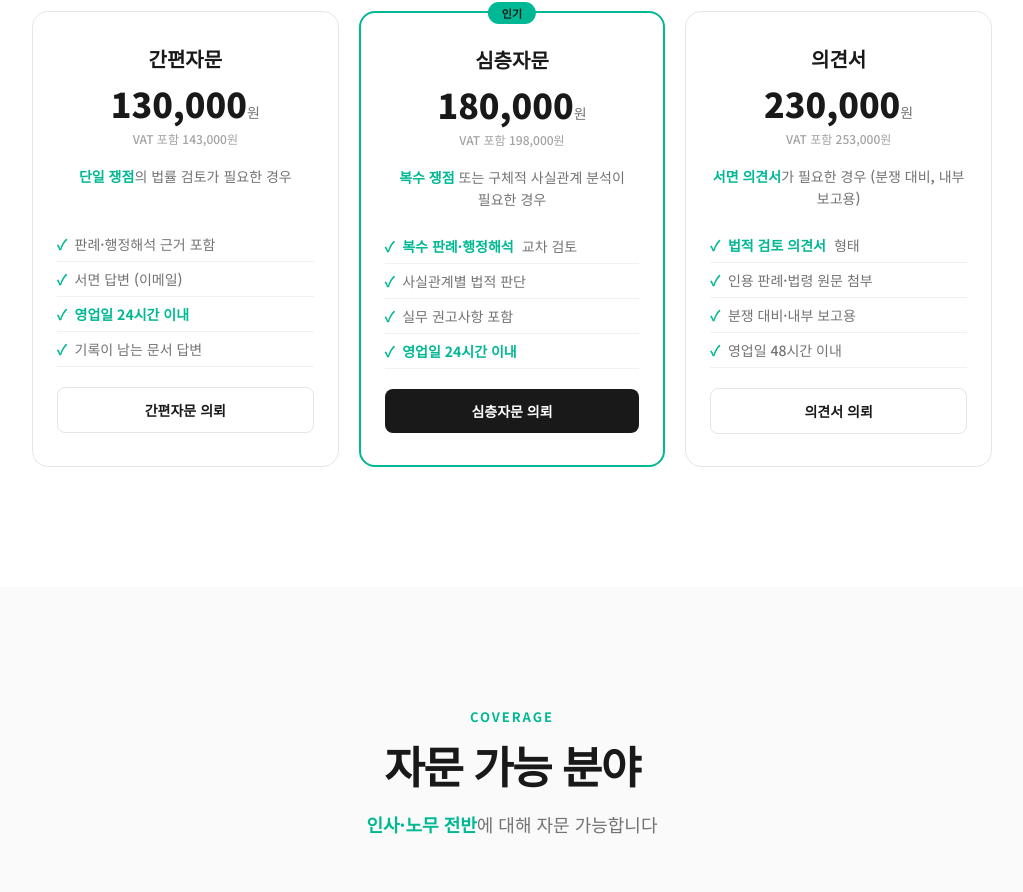
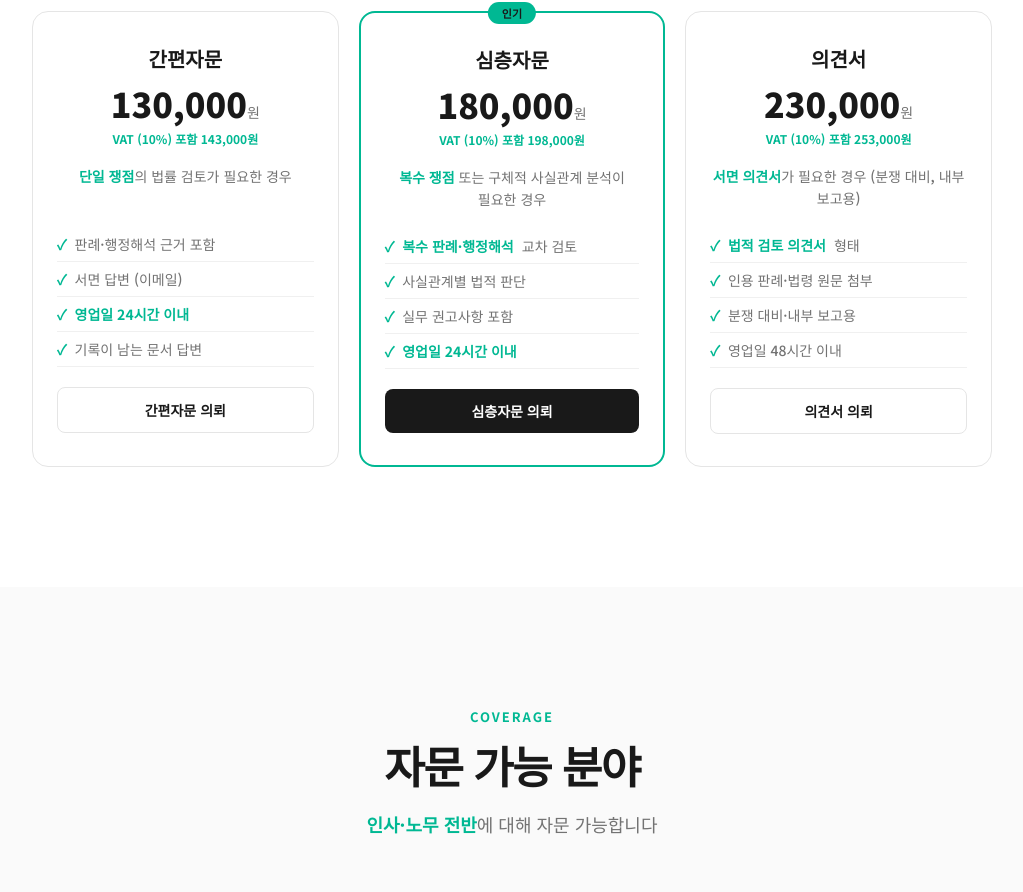
Before and after one commit to jyoon1867/hrer-homepage, a website: page consultation.html in a window 1280 px wide. Shown: the part 795-1687 px from the top of the page, without its empty margins (128-1151 px from the left). Drawn offline with Linux system fonts and the light colour scheme.

Commit message:
VAT (10%) 포함 형식 + 민트색 강조

```diff
--- a/consultation.html
+++ b/consultation.html
@@ -277,7 +277,7 @@ em{font-style:normal;color:var(--mint);font-weight:700}
     <div class="price-card">
       <div class="price-name">간편자문</div>
       <div class="price-amount">130,000<span>원</span></div>
-      <div class="price-vat">VAT 포함 143,000원</div>
+      <div class="price-vat"><em>VAT (10%) 포함 143,000원</em></div>
       <div class="price-desc"><em>단일 쟁점</em>의 법률 검토가 필요한 경우</div>
       <ul class="price-list">
         <li>판례·행정해석 근거 포함</li>
@@ -290,7 +290,7 @@ em{font-style:normal;color:var(--mint);font-weight:700}
     <div class="price-card pop">
       <div class="price-name">심층자문</div>
       <div class="price-amount">180,000<span>원</span></div>
-      <div class="price-vat">VAT 포함 198,000원</div>
+      <div class="price-vat"><em>VAT (10%) 포함 198,000원</em></div>
       <div class="price-desc"><em>복수 쟁점</em> 또는 구체적 사실관계 분석이 필요한 경우</div>
       <ul class="price-list">
         <li><em>복수 판례·행정해석</em> 교차 검토</li>
@@ -303,7 +303,7 @@ em{font-style:normal;color:var(--mint);font-weight:700}
     <div class="price-card">
       <div class="price-name">의견서</div>
       <div class="price-amount">230,000<span>원</span></div>
-      <div class="price-vat">VAT 포함 253,000원</div>
+      <div class="price-vat"><em>VAT (10%) 포함 253,000원</em></div>
       <div class="price-desc"><em>서면 의견서</em>가 필요한 경우 (분쟁 대비, 내부 보고용)</div>
       <ul class="price-list">
         <li><em>법적 검토 의견서</em> 형태</li>
```
Also changed, not shown: order.html (+3 -3 lines).
